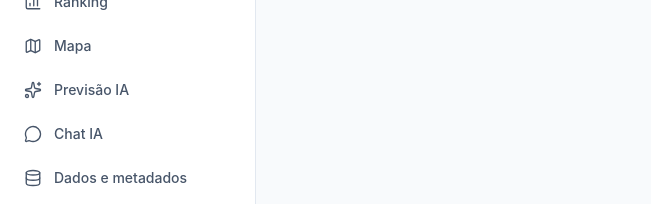
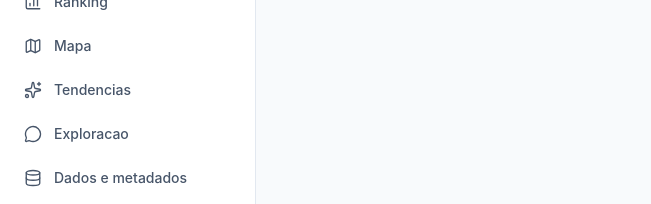
Before and after one commit to thallyslemos/tcc-pipeline-transito-sus, a Next.js app in the folder frontend/: page /dashboard in a window 1280 px wide. Shown: the part 186-390 px from the top of the page, without its empty margins (0-651 px from the left). Built offline with nearby package versions, Linux system fonts and the light colour scheme; no server answers.

Commit message:
test(frontend): cover SIM navigation flow

```diff
--- a/frontend/src/app/layout.tsx
+++ b/frontend/src/app/layout.tsx
@@ -5,7 +5,7 @@ import "./globals.css";
 
 export const metadata: Metadata = {
   title: "Acidentes de Transito no SUS",
-  description: "Painel analitico - impacto economico e macrotendencias de acidentes de transito no SUS",
+  description: "Painel SIM-only para mortalidade por acidentes de transporte terrestre no SUS",
 };
 
 export default function RootLayout({ children }: { children: React.ReactNode }) {
--- a/frontend/src/components/layout/Sidebar.tsx
+++ b/frontend/src/components/layout/Sidebar.tsx
@@ -19,8 +19,8 @@ const NAV = [
   { href: "/municipio", label: "Municípios", icon: Building2 },
   { href: "/ranking", label: "Ranking", icon: BarChart3 },
   { href: "/mapa", label: "Mapa", icon: Map },
-  { href: "/previsao", label: "Previsão IA", icon: Sparkles },
-  { href: "/chat", label: "Chat IA", icon: MessageCircle },
+  { href: "/previsao", label: "Tendencias", icon: Sparkles },
+  { href: "/chat", label: "Exploracao", icon: MessageCircle },
   { href: "/dados", label: "Dados e metadados", icon: Database },
 ];
 
```
Also changed, not shown: 2 other files (tests, documents, lock files or other folders).
